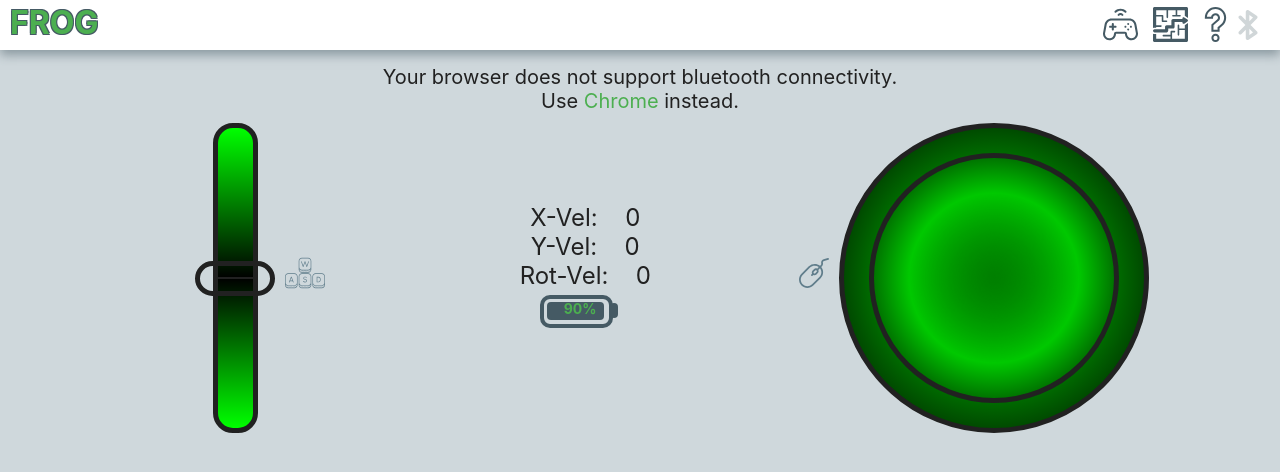
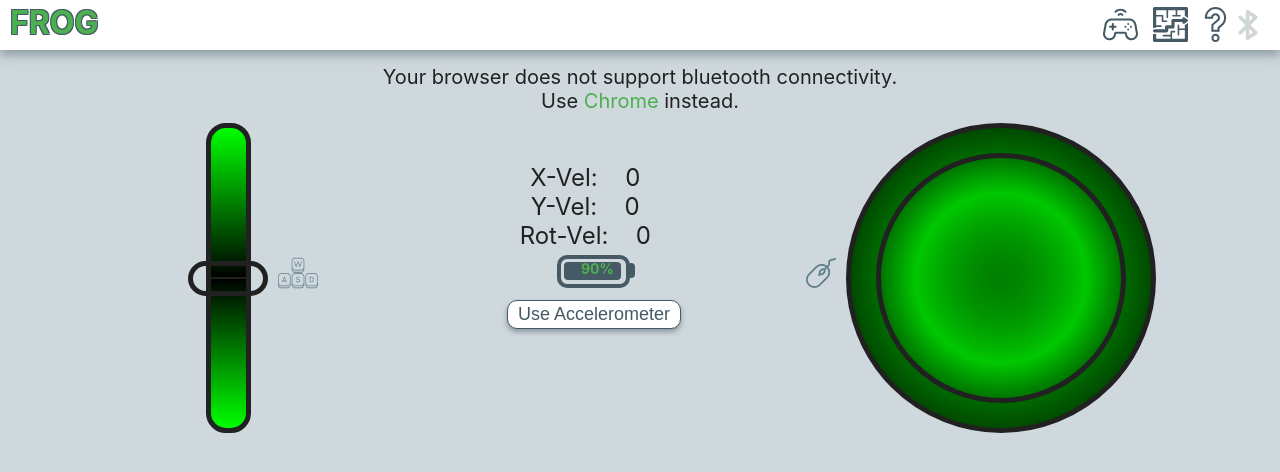
Before and after one commit to neil-solomon/remoteControl, a React (Create React App) app: page / in a window 1280 px wide. Both pictures are taken after a click on the icon 1120 px from the left and 24 px from the top of the page. Shown: the top 472 px of the page. Built offline with nearby package versions, Linux system fonts and the light colour scheme.

Commit message:
added accelerometer button

```diff
--- a/src/components/Controller/Controller.js
+++ b/src/components/Controller/Controller.js
@@ -121,6 +121,19 @@ export default class Controller extends React.Component {
     this.setState({ password: event.target.value });
   };
 
+  useAccelerometer = () => {
+    const options = { frequency: 60, referenceFrame: "device" };
+    const sensor = new window.AbsoluteOrientationSensor(options);
+
+    sensor.addEventListener("reading", () => {
+      console.log(sensor.quarternion);
+    });
+    sensor.addEventListener("error", (error) => {
+      console.log(error);
+    });
+    sensor.start();
+  };
+
   render() {
     // if (window.innerWidth < window.innerHeight && window.innerWidth < 600) {
     //   return (
@@ -164,6 +177,7 @@ export default class Controller extends React.Component {
               yVel={this.state.yVel}
               rotVel={this.state.rotVel}
               batteryLevel={this.props.batteryLevel}
+              useAccelerometer={this.useAccelerometer}
             />
           </div>
           <div className={style.joystickContainer}>
--- a/src/components/ControllerConsole/ControllerConsole.js
+++ b/src/components/ControllerConsole/ControllerConsole.js
@@ -52,6 +52,13 @@ export default class ControllerConsole extends React.Component {
           </div>
           <div className={style.batteryTip}></div>
         </div>
+        <button
+          className="Button"
+          style={{ fontSize: ".75em", marginTop: 10 }}
+          onClick={this.props.useAccelerometer}
+        >
+          Use Accelerometer
+        </button>
       </div>
     );
   }
--- a/src/components/ControllerConsole/ControllerConsole.module.css
+++ b/src/components/ControllerConsole/ControllerConsole.module.css
@@ -1,7 +1,12 @@
 .container {
   text-align: center;
-  padding-top: 10vh;
+  padding-top: 5vh;
   font-size: 1.5em;
+}
+
+.accelButtonContainer {
+  margin-bottom: 10px;
+  font-size: 1em;
 }
 
 .value {
@@ -12,7 +17,9 @@
 
 .batteryContainer {
   margin-top: 5px;
-  margin-left: 20px;
+  margin-left: 50px;
+  height: 35px;
+  width: 50px;
   position: relative;
 }
 
```
